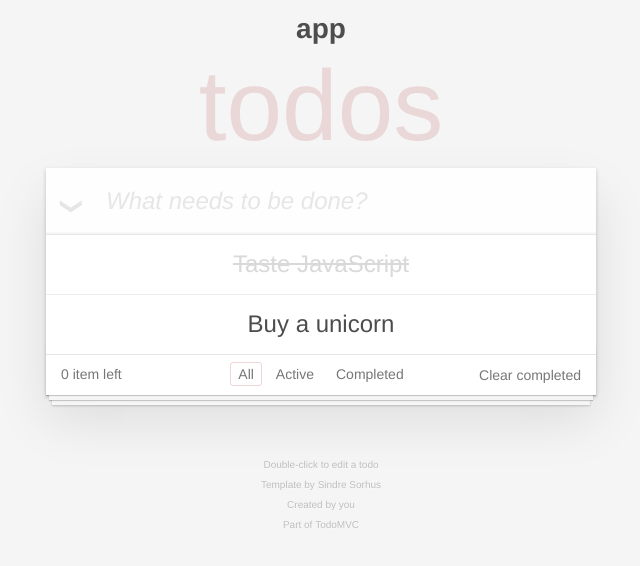
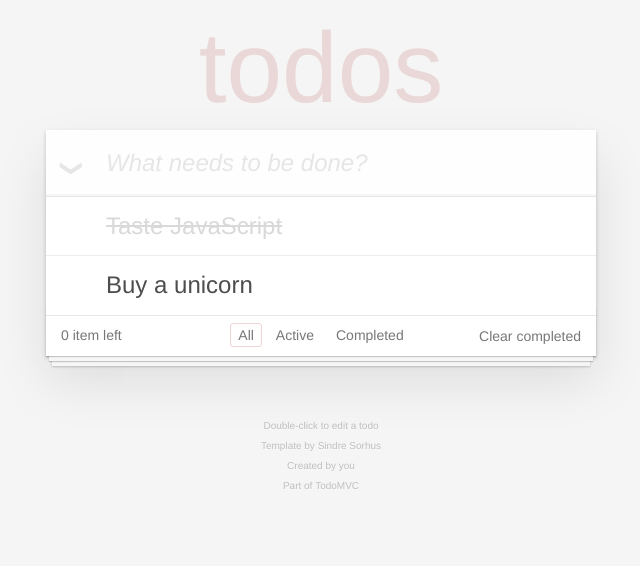
Before and after one commit to brchen777/demo20170610, an Angular app: page / in a window 1280 px wide. Shown: the top 566 px of the page, without its empty margins (319-959 px from the left). Built offline with nearby package versions, Linux system fonts and the light colour scheme.

Commit message:
任務 02：加入 HTML 網頁版面

```diff
--- a/src/app/app.component.html
+++ b/src/app/app.component.html
@@ -1,6 +1,3 @@
-<!--The whole content below can be removed with the new code.-->
-<div style="text-align:center">
-    <h1>{{title}}</h1>
 <section class="todoapp">
     <header class="header">
         <h1>todos</h1>
@@ -59,4 +56,3 @@
     <p>Created by <a href="http://todomvc.com">you</a></p>
     <p>Part of <a href="http://todomvc.com">TodoMVC</a></p>
 </footer>
-</div>
```
Lines whose indentation alone changed are shown as unchanged.
